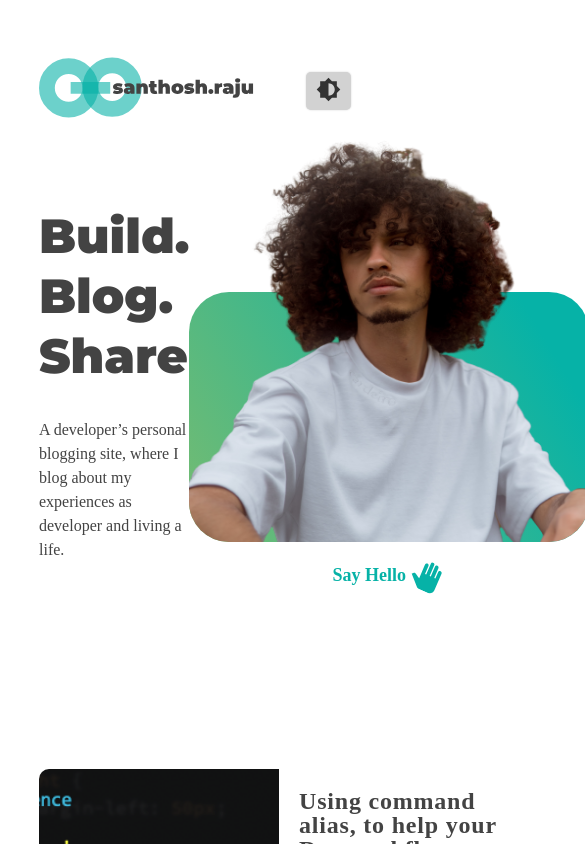
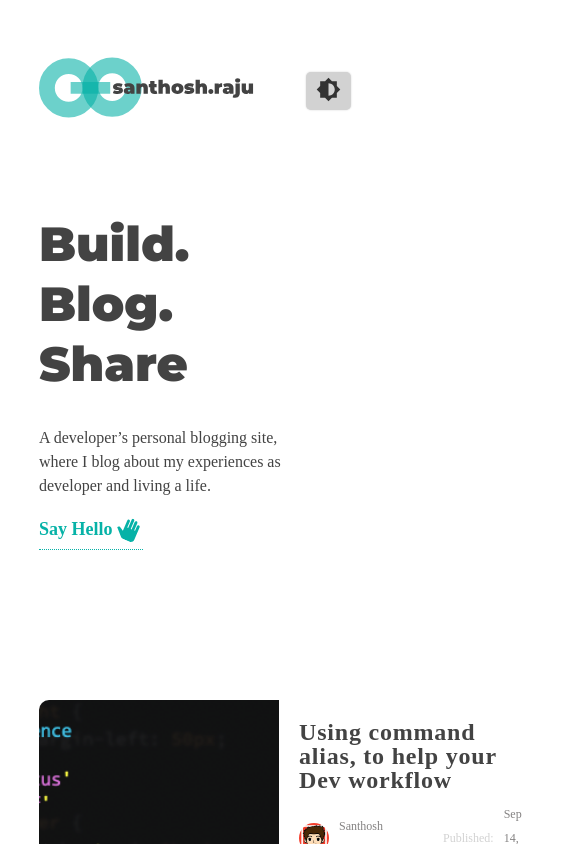
Before and after one commit to SanthoshRaju91/santhosh.raju, a Next.js app: page / in a window 390 px wide. Shown: the top 844 px of the page, 585 px wide, since content can reach past the window. Built offline with nearby package versions, Linux system fonts and the light colour scheme; a web font is replaced by a local one.

Commit message:
Fix Banner components responsive

```diff
--- a/components/Banner/Banner.tsx
+++ b/components/Banner/Banner.tsx
@@ -11,6 +11,14 @@ export const Banner = () => {
             A developer’s personal blogging site, where I blog about my
             experiences as developer and living a life.
           </p>
+          <div className="site-banner__container--hero-info-action">
+            <Link href="/about">
+              <span className="about-link">
+                <h5>Say Hello</h5>
+                <img src="/site-assets/hello.svg" alt="Say hello" />
+              </span>
+            </Link>
+          </div>
         </div>
         <div className="site-banner__container--profile">
           <div className="site-banner__container--profile-image">
--- a/styles/components/banner.scss
+++ b/styles/components/banner.scss
@@ -6,12 +6,48 @@
     justify-content: space-between;
 
     &--hero-info {
-      max-width: 50%;
+      max-width: 90%;
+      margin-top: 50px;
       h1 {
         @include h1;
       }
+
+      @include big-screen {
+        margin-top: 0px;
+        max-width: 50%;
+      }
+
+      &-action {
+        display: inline-block;
+        border-bottom: 1px dotted $brand;
+        .about-link {
+          position: relative;
+          display: flex;
+          flex-direction: row;
+          align-items: center;
+          cursor: pointer;
+          padding-bottom: 5px;
+          h5 {
+            @include h5;
+            color: $brand;
+            margin: 0;
+          }
+
+          img {
+            width: 30px;
+            height: 30px;
+          }
+        }
+
+        @include big-screen {
+          display: none;
+        }
+      }
     }
     &--profile {
+      display: none;
+
+      @include big-screen {
         display: flex;
         flex-direction: column;
         align-items: center;
@@ -53,3 +89,4 @@
       }
     }
   }
+}
```
Lines whose indentation alone changed are shown as unchanged.
